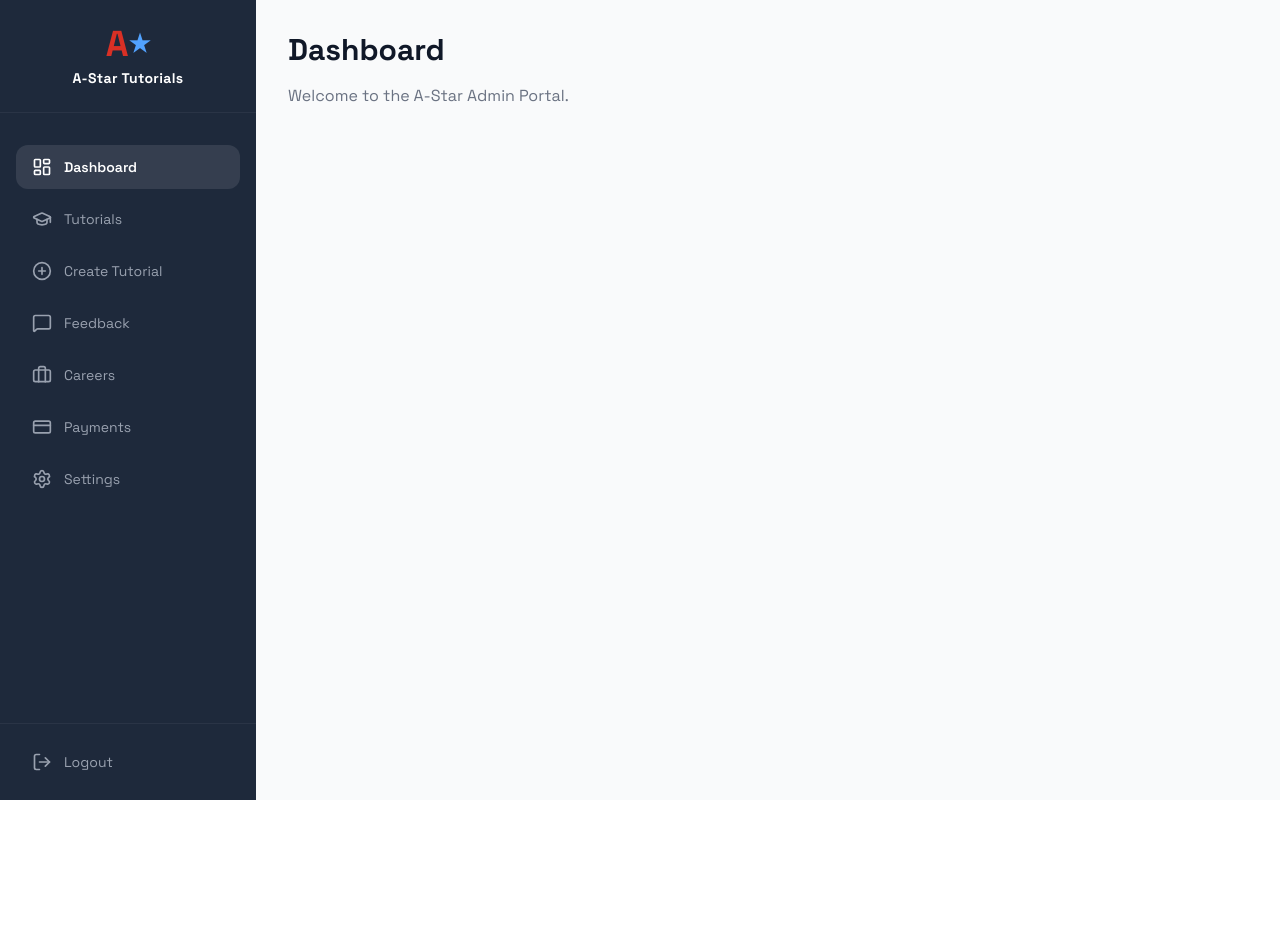
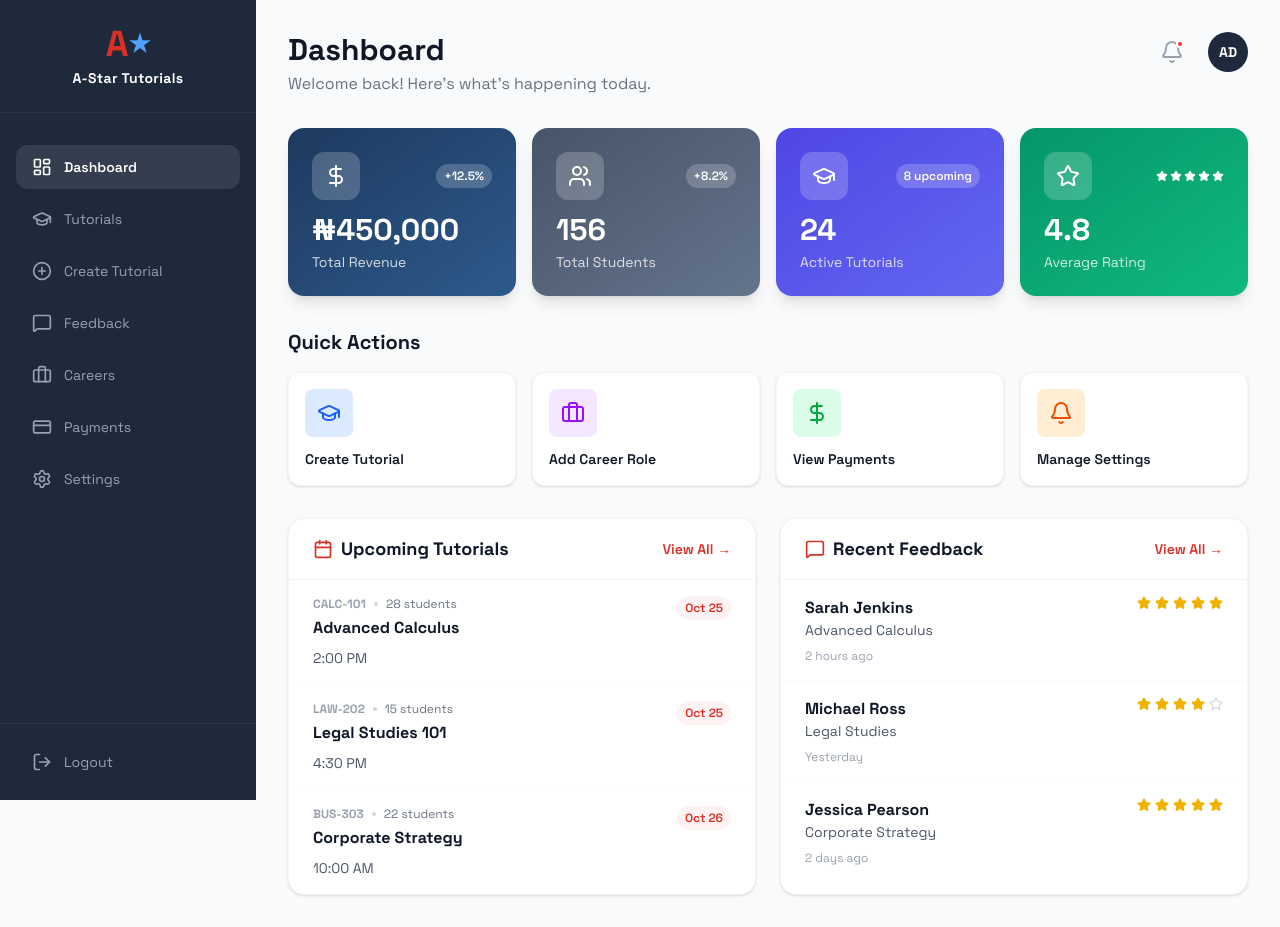
Before and after one commit to astartutorials/astutorials-v1, a Next.js app: page /admin/dashboard in a window 1280 px wide. Before the commit the page ends 800 px from the top, so only its background shows below. Built offline with nearby package versions, Linux system fonts and the light colour scheme.

Commit message:
feat: implement comprehensive admin dashboard UI with key metrics, quick actions, and data displays.

```diff
--- a/app/admin/(dashboard)/dashboard/page.tsx
+++ b/app/admin/(dashboard)/dashboard/page.tsx
@@ -1,8 +1,202 @@
+'use client';
+
+import { Bell, TrendingUp, Users, GraduationCap, DollarSign, Star, Calendar, MessageSquare, Briefcase } from "lucide-react";
+import Link from "next/link";
+
 export default function AdminDashboardPage() {
+  // Mock data - replace with actual API calls
+  const stats = {
+    totalRevenue: 450000,
+    revenueGrowth: 12.5,
+    totalStudents: 156,
+    studentGrowth: 8.2,
+    activeTutorials: 24,
+    upcomingTutorials: 8,
+    avgRating: 4.8,
+    pendingPayments: 3
+  };
+
+  const upcomingTutorials = [
+    { id: 1, code: "CALC-101", title: "Advanced Calculus", date: "Oct 25", time: "2:00 PM", students: 28 },
+    { id: 2, code: "LAW-202", title: "Legal Studies 101", date: "Oct 25", time: "4:30 PM", students: 15 },
+    { id: 3, code: "BUS-303", title: "Corporate Strategy", date: "Oct 26", time: "10:00 AM", students: 22 },
+  ];
+
+  const recentFeedback = [
+    { student: "Sarah Jenkins", tutorial: "Advanced Calculus", rating: 5, time: "2 hours ago" },
+    { student: "Michael Ross", tutorial: "Legal Studies", rating: 4, time: "Yesterday" },
+    { student: "Jessica Pearson", tutorial: "Corporate Strategy", rating: 5, time: "2 days ago" },
+  ];
+
+  const quickActions = [
+    { name: "Create Tutorial", href: "/admin/create-tutorial", icon: GraduationCap, color: "bg-blue-100 text-blue-600" },
+    { name: "Add Career Role", href: "/admin/careers", icon: Briefcase, color: "bg-purple-100 text-purple-600" },
+    { name: "View Payments", href: "/admin/payments", icon: DollarSign, color: "bg-green-100 text-green-600" },
+    { name: "Manage Settings", href: "/admin/settings", icon: Bell, color: "bg-orange-100 text-orange-600" },
+  ];
+
   return (
     <div>
-      <h1 className="text-3xl font-bold text-gray-900 mb-4">Dashboard</h1>
-      <p className="text-gray-500">Welcome to the A-Star Admin Portal.</p>
+      {/* Header */}
+      <div className="flex flex-col md:flex-row md:justify-between md:items-start gap-4 mb-8">
+        <div>
+          <h1 className="text-2xl md:text-3xl font-bold text-gray-900 mb-1">Dashboard</h1>
+          <p className="text-gray-500 text-sm md:text-base">Welcome back! Here's what's happening today.</p>
+        </div>
+        <div className="flex items-center gap-4 self-end md:self-auto">
+          <button className="p-2 text-gray-400 hover:text-gray-600 relative">
+            <Bell size={24} />
+            <span className="absolute top-2 right-2 w-2 h-2 bg-red-500 rounded-full border-2 border-white"></span>
+          </button>
+          <div className="w-10 h-10 rounded-full bg-[#1E293B] text-white flex items-center justify-center font-bold text-sm">
+            AD
+          </div>
+        </div>
+      </div>
+
+      {/* Key Statistics */}
+      <div className="grid grid-cols-1 sm:grid-cols-2 lg:grid-cols-4 gap-4 mb-8">
+        {/* Total Revenue */}
+        <div className="bg-gradient-to-br from-[#1e3a5f] to-[#2d5a8c] rounded-2xl shadow-lg p-6 text-white">
+          <div className="flex items-center justify-between mb-3">
+            <div className="w-12 h-12 bg-white/20 rounded-xl flex items-center justify-center">
+              <DollarSign size={24} />
+            </div>
+            <span className="text-xs font-semibold bg-white/20 px-2 py-1 rounded-full">+{stats.revenueGrowth}%</span>
+          </div>
+          <h3 className="text-3xl font-bold mb-1">₦{stats.totalRevenue.toLocaleString()}</h3>
+          <p className="text-white/80 text-sm">Total Revenue</p>
+        </div>
+
+        {/* Total Students */}
+        <div className="bg-gradient-to-br from-[#475569] to-[#64748b] rounded-2xl shadow-lg p-6 text-white">
+          <div className="flex items-center justify-between mb-3">
+            <div className="w-12 h-12 bg-white/20 rounded-xl flex items-center justify-center">
+              <Users size={24} />
+            </div>
+            <span className="text-xs font-semibold bg-white/20 px-2 py-1 rounded-full">+{stats.studentGrowth}%</span>
+          </div>
+          <h3 className="text-3xl font-bold mb-1">{stats.totalStudents}</h3>
+          <p className="text-white/80 text-sm">Total Students</p>
+        </div>
+
+        {/* Active Tutorials */}
+        <div className="bg-gradient-to-br from-[#4f46e5] to-[#6366f1] rounded-2xl shadow-lg p-6 text-white">
+          <div className="flex items-center justify-between mb-3">
+            <div className="w-12 h-12 bg-white/20 rounded-xl flex items-center justify-center">
+              <GraduationCap size={24} />
+            </div>
+            <span className="text-xs font-semibold bg-white/20 px-2 py-1 rounded-full">{stats.upcomingTutorials} upcoming</span>
+          </div>
+          <h3 className="text-3xl font-bold mb-1">{stats.activeTutorials}</h3>
+          <p className="text-white/80 text-sm">Active Tutorials</p>
+        </div>
+
+        {/* Average Rating */}
+        <div className="bg-gradient-to-br from-[#059669] to-[#10b981] rounded-2xl shadow-lg p-6 text-white">
+          <div className="flex items-center justify-between mb-3">
+            <div className="w-12 h-12 bg-white/20 rounded-xl flex items-center justify-center">
+              <Star size={24} />
+            </div>
+            <div className="flex gap-0.5">
+              {[1,2,3,4,5].map(i => (
+                <Star key={i} size={12} className="fill-white" />
+              ))}
+            </div>
+          </div>
+          <h3 className="text-3xl font-bold mb-1">{stats.avgRating.toFixed(1)}</h3>
+          <p className="text-white/80 text-sm">Average Rating</p>
+        </div>
+      </div>
+
+      {/* Quick Actions */}
+      <div className="mb-8">
+        <h2 className="text-xl font-bold text-gray-900 mb-4">Quick Actions</h2>
+        <div className="grid grid-cols-2 md:grid-cols-4 gap-4">
+          {quickActions.map((action) => (
+            <Link
+              key={action.name}
+              href={action.href}
+              className="bg-white rounded-xl shadow-sm border border-gray-100 p-4 hover:shadow-md transition-all group"
+            >
+              <div className={`w-12 h-12 rounded-lg flex items-center justify-center ${action.color} mb-3 group-hover:scale-110 transition-transform`}>
+                <action.icon size={24} />
+              </div>
+              <h3 className="font-semibold text-gray-900 text-sm">{action.name}</h3>
+            </Link>
+          ))}
+        </div>
+      </div>
+
+      <div className="grid grid-cols-1 lg:grid-cols-2 gap-6">
+        {/* Upcoming Tutorials */}
+        <div className="bg-white rounded-2xl shadow-sm border border-gray-100 overflow-hidden">
+          <div className="px-6 py-4 border-b border-gray-100 flex items-center justify-between">
+            <h2 className="text-lg font-bold text-gray-900 flex items-center gap-2">
+              <Calendar size={20} className="text-[var(--astar-red)]" />
+              Upcoming Tutorials
+            </h2>
+            <Link href="/admin/tutorials" className="text-sm font-semibold text-[var(--astar-red)] hover:underline">
+              View All →
+            </Link>
+          </div>
+          <div className="divide-y divide-gray-50">
+            {upcomingTutorials.map((tutorial) => (
+              <div key={tutorial.id} className="px-6 py-4 hover:bg-gray-50/50 transition-colors">
+                <div className="flex items-start justify-between mb-2">
+                  <div>
+                    <div className="flex items-center gap-2 mb-1">
+                      <span className="text-xs font-bold text-gray-400">{tutorial.code}</span>
+                      <span className="w-1 h-1 bg-gray-300 rounded-full"></span>
+                      <span className="text-xs text-gray-500">{tutorial.students} students</span>
+                    </div>
+                    <h3 className="font-bold text-gray-900">{tutorial.title}</h3>
+                  </div>
+                  <span className="text-xs font-semibold text-[var(--astar-red)] bg-red-50 px-2 py-1 rounded-full">
+                    {tutorial.date}
+                  </span>
+                </div>
+                <p className="text-sm text-gray-600">{tutorial.time}</p>
+              </div>
+            ))}
+          </div>
+        </div>
+
+        {/* Recent Feedback */}
+        <div className="bg-white rounded-2xl shadow-sm border border-gray-100 overflow-hidden">
+          <div className="px-6 py-4 border-b border-gray-100 flex items-center justify-between">
+            <h2 className="text-lg font-bold text-gray-900 flex items-center gap-2">
+              <MessageSquare size={20} className="text-[var(--astar-red)]" />
+              Recent Feedback
+            </h2>
+            <Link href="/admin/feedback" className="text-sm font-semibold text-[var(--astar-red)] hover:underline">
+              View All →
+            </Link>
+          </div>
+          <div className="divide-y divide-gray-50">
+            {recentFeedback.map((feedback, index) => (
+              <div key={index} className="px-6 py-4 hover:bg-gray-50/50 transition-colors">
+                <div className="flex items-start justify-between mb-2">
+                  <div>
+                    <h3 className="font-bold text-gray-900">{feedback.student}</h3>
+                    <p className="text-sm text-gray-600">{feedback.tutorial}</p>
+                  </div>
+                  <div className="flex items-center gap-1">
+                    {[...Array(5)].map((_, i) => (
+                      <Star
+                        key={i}
+                        size={14}
+                        className={i < feedback.rating ? "fill-yellow-500 text-yellow-500" : "text-gray-300"}
+                      />
+                    ))}
+                  </div>
+                </div>
+                <p className="text-xs text-gray-400">{feedback.time}</p>
+              </div>
+            ))}
+          </div>
+        </div>
+      </div>
     </div>
   );
 }
```
